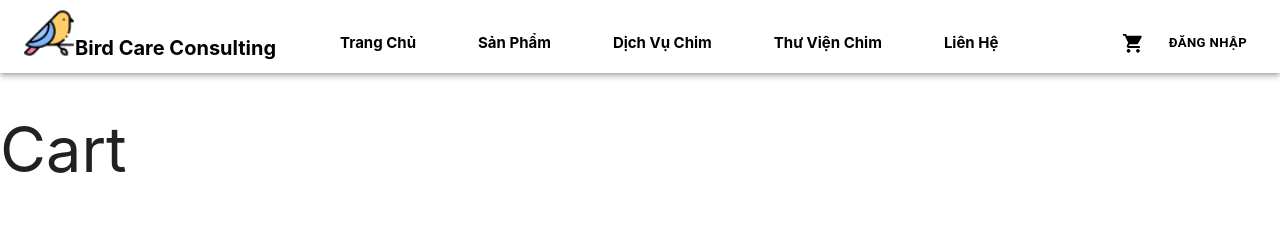
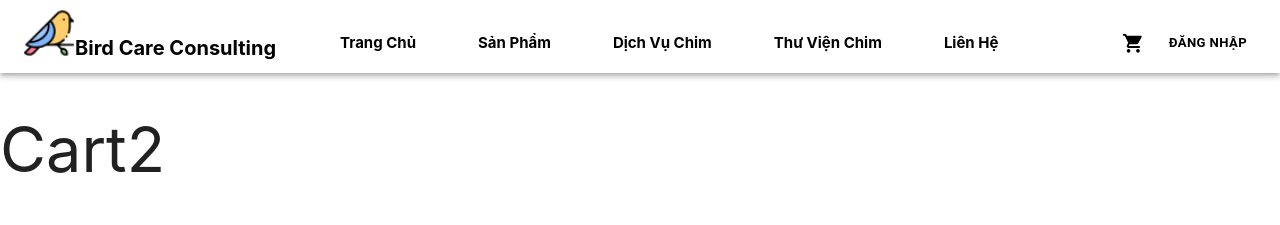
Before and after one commit to ZennyFZ/bccs-frontend, a React (Create React App) app: page /gio-hang in a window 1280 px wide. Shown: the top 225 px of the page. Built offline with nearby package versions, Linux system fonts and the light colour scheme.

Commit message:
Cart->Cart2

```diff
--- a/src/components/Product/Cart.js
+++ b/src/components/Product/Cart.js
@@ -1,7 +1,7 @@
 export default function Cart() {
     return (
         <div>
-            <h1>Cart</h1>
+            <h1>Cart2</h1>
         </div>
     )
 }
```
